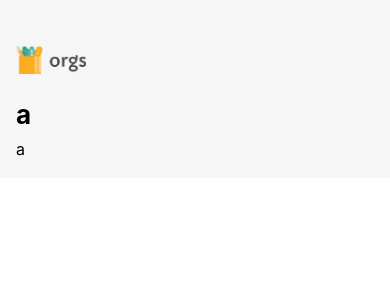
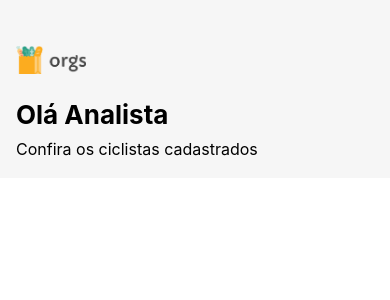
Before and after one commit to pedrocpacheco/React-Native-Hooks-Expo, a React Native app: screen / in a window 390 px wide. Shown: the top 300 px of the page. Built offline with nearby package versions, Linux system fonts and the light colour scheme.

Commit message:
feat: state with class

```diff
--- a/src/mocks/top.ts
+++ b/src/mocks/top.ts
@@ -1,7 +1,7 @@
-import topImg from "../../assets/produtores/logo.png"
+import topImage from "../../assets/produtores/logo.png"
 
 const top = {
-    topImage: topImg,
+    topImage,
     welcome: "Olá Analista",
     caption: "Confira os ciclistas cadastrados"
 }
--- a/src/views/Home/Home.tsx
+++ b/src/views/Home/Home.tsx
@@ -1,4 +1,4 @@
-import Top from "./components/Top"
+import Top from "./components/Top.tsx"
 
 export default function Home(){
     return <Top />
--- a/src/views/Home/components/Top.tsx
+++ b/src/views/Home/components/Top.tsx
@@ -1,14 +1,28 @@
+import React from "react"
 import { Text, View, Image, StyleSheet } from "react-native"
 
 import { getTop } from "../../../services/getData"
 import logo from "../../../../assets/produtores/logo.png"
 
-export default function Top(){
+class Top extends React.Component{
+    state = { top: { welcome: "", caption: "" } }
+
+    updateTop(){
+        const retorno = getTop();
+        this.setState({ top: retorno })
+    }
+
+    componentDidMount(){
+        this.updateTop();
+    }
+
+    render(){
     return <View style={styles.top}>
         <Image source={logo} style={styles.topImage} />
-        <Text style={styles.welcomeTitle}>a</Text>
-        <Text style={styles.welcomeCaption}>a</Text>
+        <Text style={styles.welcomeTitle}>{this.state.top.welcome}</Text>
+        <Text style={styles.welcomeCaption}>{this.state.top.caption}</Text>
     </View>
+    }
 }
 
 const styles = StyleSheet.create({
@@ -32,3 +46,5 @@ const styles = StyleSheet.create({
         lineHeight: 26
     }
 })
+
+export default Top;
```
